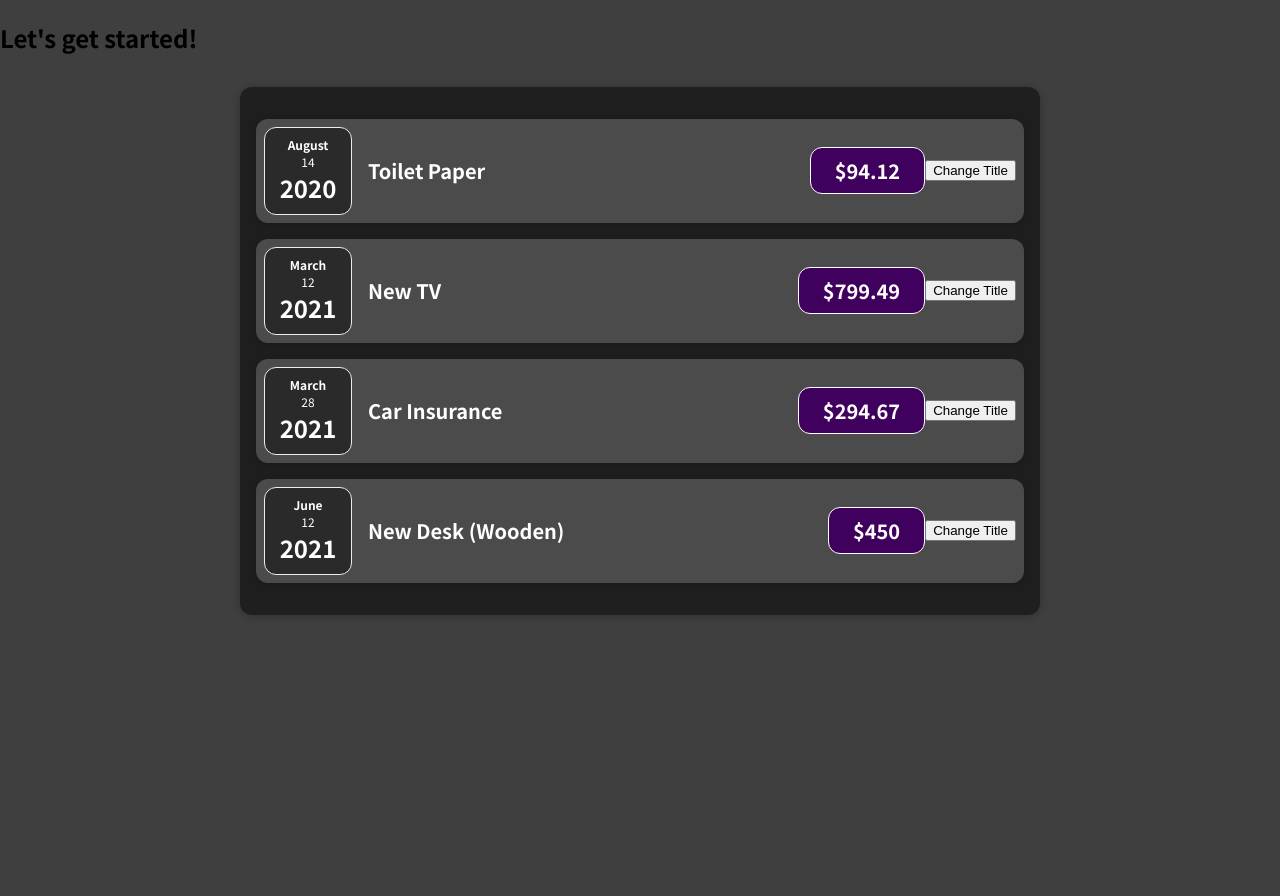
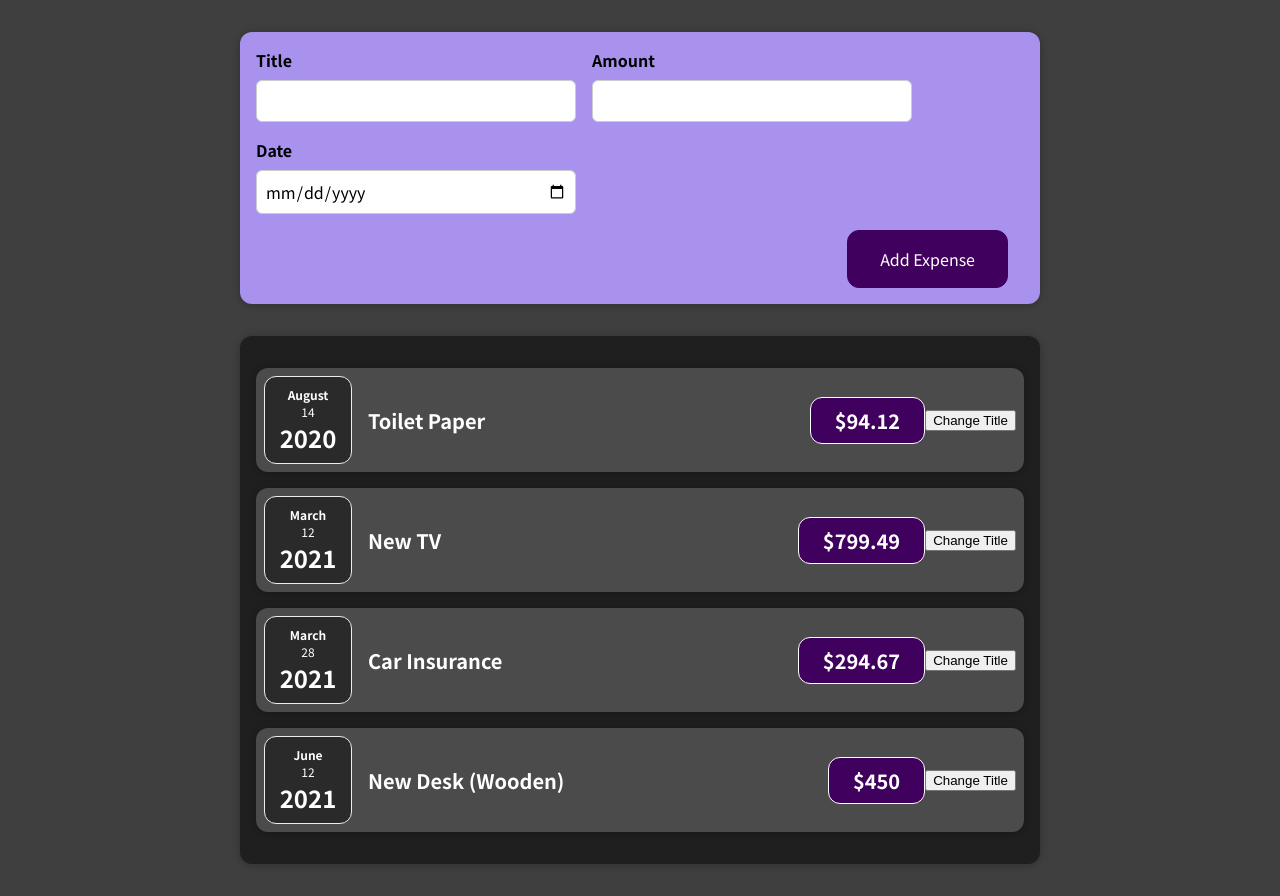
Before and after one commit to LukeAbatayo/simple-expense-tracker, a React (Create React App) app: page / in a window 1280 px wide. Before the commit the page ends 800 px from the top, so only its background shows below. Built offline with nearby package versions, Linux system fonts and the light colour scheme.

Commit message:
added form inputs

```diff
--- a/src/App.js
+++ b/src/App.js
@@ -1,3 +1,4 @@
+import NewExpense from './components/NewExpense/NewExpense';
 import Expenses from './components/Expenses/Expenses';
 
 const App = () => {
@@ -30,7 +31,7 @@
 
   return (
     <div>
-      <h2>Let's get started!</h2>
+      <NewExpense />
       <Expenses items={expenses}/>
     </div>
   );
--- /dev/null
+++ b/src/components/NewExpense/ExpenseForm.css
@@ -0,0 +1,26 @@
+.new-expense__controls {
+  display: flex;
+  flex-wrap: wrap;
+  gap: 1rem;
+  margin-bottom: 1rem;
+  text-align: left;
+}
+
+.new-expense__control label {
+  font-weight: bold;
+  margin-bottom: 0.5rem;
+  display: block;
+}
+
+.new-expense__control input {
+  font: inherit;
+  padding: 0.5rem;
+  border-radius: 6px;
+  border: 1px solid #ccc;
+  width: 20rem;
+  max-width: 100%;
+}
+
+.new-expense__actions {
+  text-align: right;
+}
--- /dev/null
+++ b/src/components/NewExpense/ExpenseForm.js
@@ -0,0 +1,27 @@
+import './ExpenseForm.css';
+
+const ExpenseForm = () => {
+  return (
+    <form>
+      <div className='new-expense__controls'>
+        <div className='new-expense__control'>
+          <label>Title</label>
+          <input type='text' />
+        </div>
+        <div className='new-expense__control'>
+          <label>Amount</label>
+          <input type='number' min ="0.01" step="0.01" />
+        </div>
+        <div className='new-expense__control'>
+          <label>Date</label>
+          <input type='date' min="2019-01-01" max="2022-12-31" />
+        </div>
+      </div>
+      <div className="new-expense__actions">
+        <button type="submit">Add Expense</button>
+      </div>
+    </form>
+  )
+}
+
+export default ExpenseForm;
--- /dev/null
+++ b/src/components/NewExpense/NewExpense.css
@@ -0,0 +1,38 @@
+.new-expense {
+  background-color: #a892ee;
+  padding: 1rem;
+  margin: 2rem auto;
+  width: 50rem;
+  max-width: 95%;
+  border-radius: 12px;
+  text-align: center;
+  box-shadow: 0 1px 8px rgba(0, 0, 0, 0.25);
+}
+
+.new-expense button {
+  font: inherit;
+  cursor: pointer;
+  padding: 1rem 2rem;
+  border: 1px solid #40005d;
+  background-color: #40005d;
+  color: white;
+  border-radius: 12px;
+  margin-right: 1rem;
+}
+
+.new-expense button:hover,
+.new-expense button:active {
+  background-color: #510674;
+  border-color: #510674;
+}
+
+.new-expense button.alternative {
+  color: #220131;
+  border-color: transparent;
+  background-color: transparent;
+}
+
+.new-expense button.alternative:hover,
+.new-expense button.alternative:active {
+  background-color: #ddb3f8;
+}
--- /dev/null
+++ b/src/components/NewExpense/NewExpense.js
@@ -0,0 +1,12 @@
+import ExpenseForm from './ExpenseForm';
+import './NewExpense.css';
+
+const NewExpense = () => {
+  return (
+    <div className="new-expense">
+      <ExpenseForm />
+    </div>
+  )
+};
+
+export default NewExpense;
```
Also changed, not shown: 1 other file (tests, documents, lock files or other folders).
